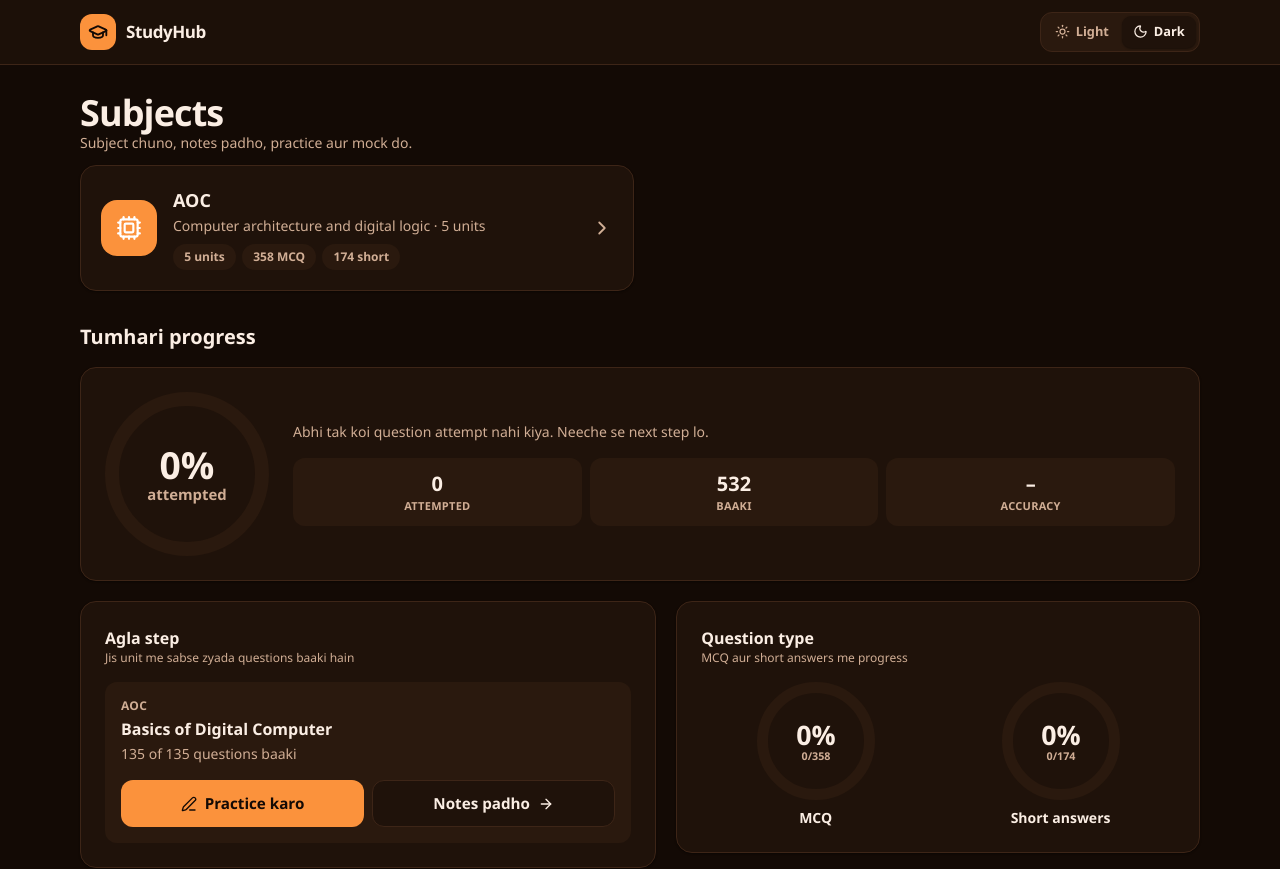
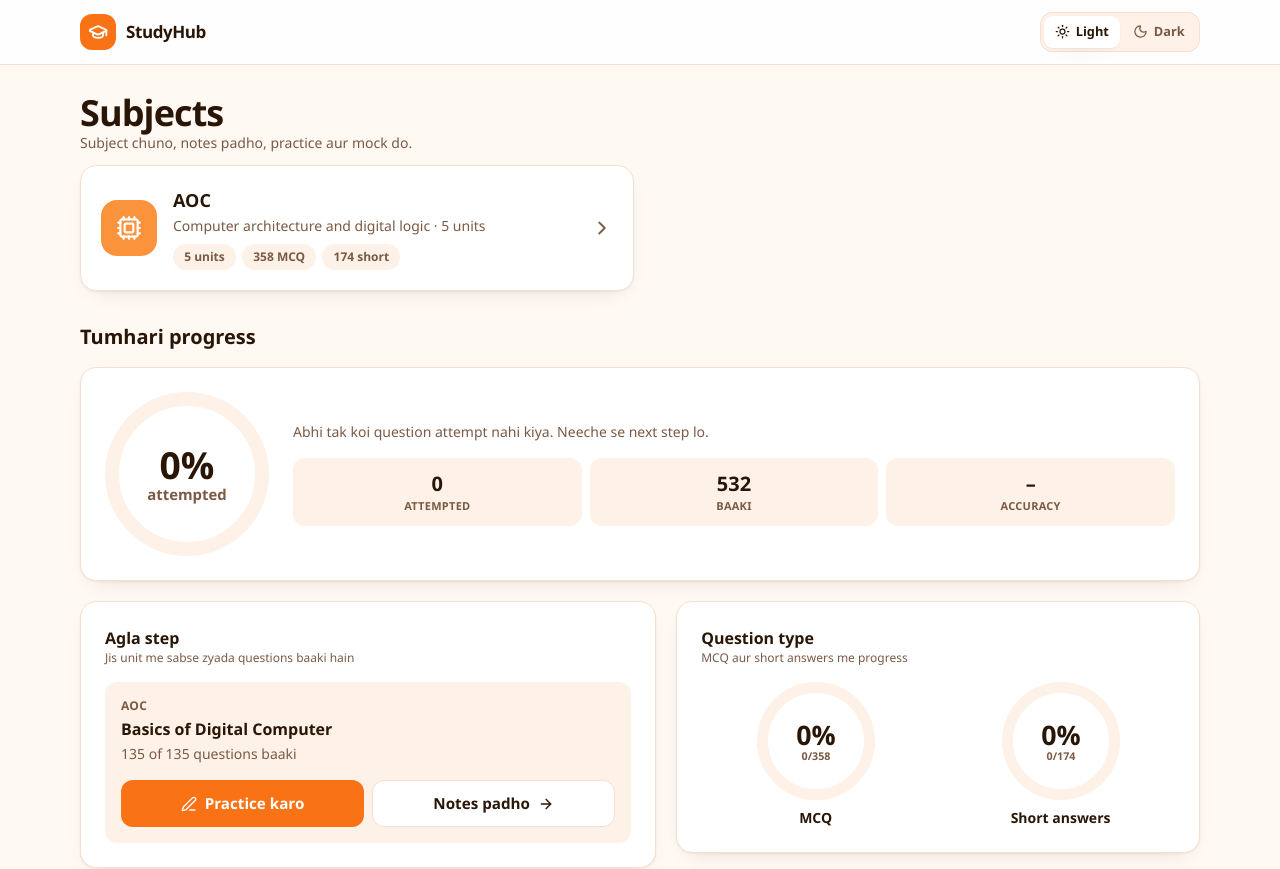
Before and after one commit to kshit7897/exam-pre-hub, a Next.js app: page / in a window 1280 px wide. Shown: the top 869 px of the page. Built offline with nearby package versions, Linux system fonts and the light colour scheme.

Commit message:
change theme

```diff
--- a/src/app/globals.css
+++ b/src/app/globals.css
@@ -2,6 +2,30 @@
 
 /* ============ LIGHT (default) ============ */
 :root {
+  --bg: #fff8f3;
+  --card: #ffffff;
+  --card-2: #fef1e7;
+  --fg: #2a1606;
+  --muted: #7a5a45;
+  --accent: #f97316;
+  --accent-fg: #ffffff;
+  --accent-soft: #ffedd5;
+  --good: #15803d;
+  --good-soft: #dcfce7;
+  --bad: #dc2626;
+  --bad-soft: #fee2e2;
+  --warn: #b45309;
+  --warn-soft: #fef3c7;
+  --hint: #8b5cf6;
+  --hint-soft: #ede9fe;
+  --border: #f5e0cf;
+  --shadow: 0 1px 2px rgb(42 22 6 / 0.05), 0 8px 24px -14px rgb(42 22 6 / 0.2);
+  --shadow-lg: 0 18px 40px -20px rgb(42 22 6 / 0.35);
+  color-scheme: light;
+}
+
+/* ============ DARK (only when the user picks it) ============ */
+:root[data-theme="dark"] {
   --bg: #130a05;
   --card: #1f120a;
   --card-2: #2a190e;
@@ -22,30 +46,6 @@
   --shadow: 0 1px 2px rgb(0 0 0 / 0.4);
   --shadow-lg: 0 18px 40px -18px rgb(0 0 0 / 0.8);
   color-scheme: dark;
-}
-
-/* ============ DARK (only when the user picks it) ============ */
-:root[data-theme="light"] {
-  --bg: #fff8f3;
-  --card: #ffffff;
-  --card-2: #fef1e7;
-  --fg: #2a1606;
-  --muted: #7a5a45;
-  --accent: #f97316;
-  --accent-fg: #ffffff;
-  --accent-soft: #ffedd5;
-  --good: #15803d;
-  --good-soft: #dcfce7;
-  --bad: #dc2626;
-  --bad-soft: #fee2e2;
-  --warn: #b45309;
-  --warn-soft: #fef3c7;
-  --hint: #8b5cf6;
-  --hint-soft: #ede9fe;
-  --border: #f5e0cf;
-  --shadow: 0 1px 2px rgb(42 22 6 / 0.05), 0 8px 24px -14px rgb(42 22 6 / 0.2);
-  --shadow-lg: 0 18px 40px -20px rgb(42 22 6 / 0.35);
-  color-scheme: light;
 }
 
 html {
--- a/src/app/layout.tsx
+++ b/src/app/layout.tsx
@@ -19,13 +19,13 @@ export const viewport: Viewport = {
   ],
 };
 
-// Sets the theme before first paint. Dark unless the user explicitly chose light.
+// Sets the theme before first paint. Light unless the user explicitly chose dark.
 const themeScript = `
 try {
   var m = localStorage.getItem("studyhub:theme:v3");
-  document.documentElement.setAttribute("data-theme", m === "light" ? "light" : "dark");
+  document.documentElement.setAttribute("data-theme", m === "dark" ? "dark" : "light");
 } catch (e) {
-  document.documentElement.setAttribute("data-theme", "dark");
+  document.documentElement.setAttribute("data-theme", "light");
 }
 `;
 
--- a/src/components/ThemeToggle.tsx
+++ b/src/components/ThemeToggle.tsx
@@ -4,7 +4,7 @@ import { useEffect, useState } from "react";
 import { Moon, Sun } from "lucide-react";
 
 type Mode = "light" | "dark";
-// New key: old saved choices (from earlier versions) are ignored, so dark is the default for everyone.
+// Light is the default. Only an explicit saved "dark" choice changes it.
 const KEY = "studyhub:theme:v3";
 
 function apply(mode: Mode) {
@@ -12,14 +12,14 @@ function apply(mode: Mode) {
 }
 
 export default function ThemeToggle() {
-  const [mode, setMode] = useState<Mode>("dark");
+  const [mode, setMode] = useState<Mode>("light");
 
   useEffect(() => {
     try {
       const saved = window.localStorage.getItem(KEY);
-      if (saved === "light") setMode("light");
+      if (saved === "dark") setMode("dark");
     } catch {
-      // storage blocked: stay on dark
+      // storage blocked: stay on light
     }
   }, []);
 
```
